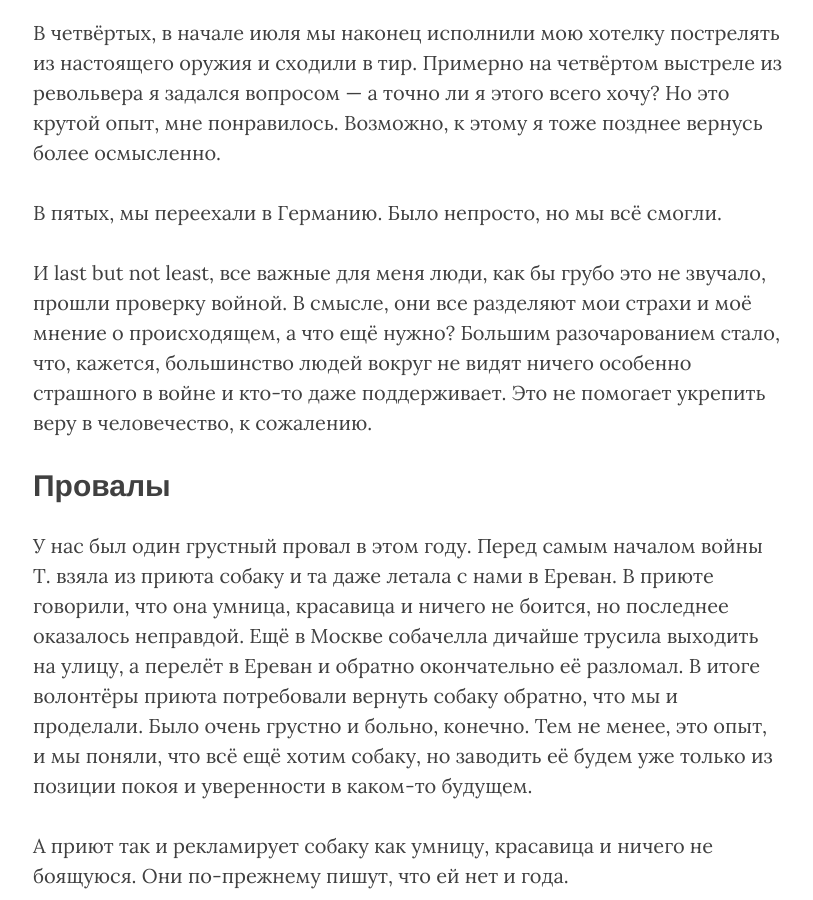
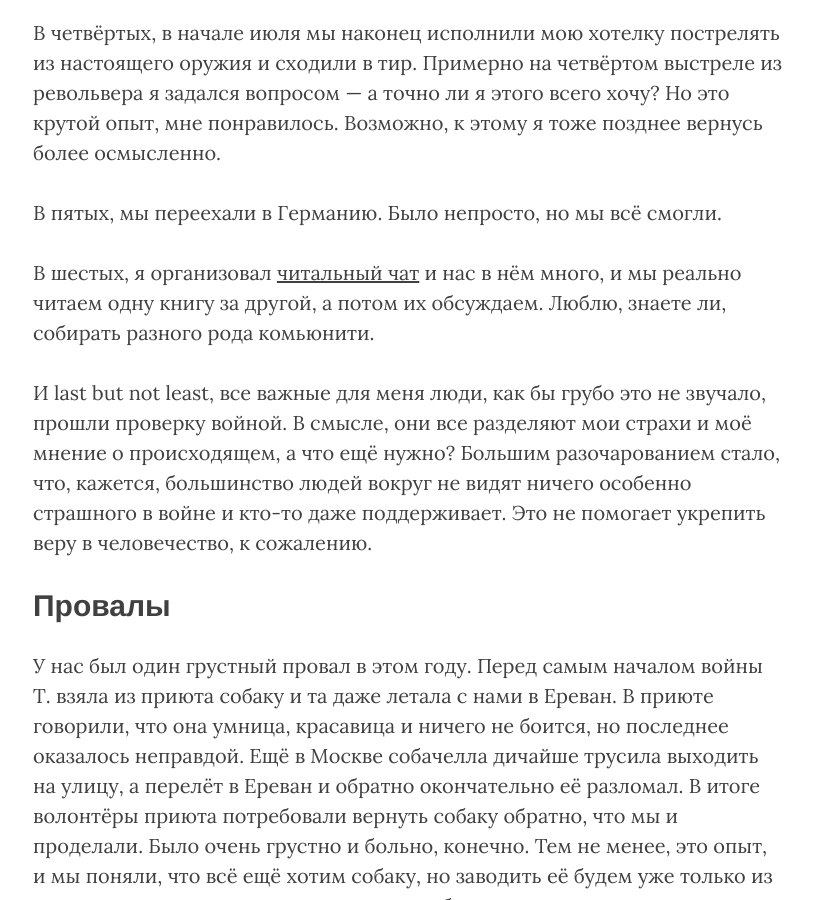
Before and after one commit to Freika/freika.github.io, a Jekyll site: the page built from _posts/2022-12-06-2022.md, in a window 1280 px wide and 900 px high, scrolled down 4354 px. Shown: the whole window, without its empty margins (232-1045 px from the left). Built offline with Jekyll 4.4.1, drawn with Linux system fonts in a browser that asks for light colours; nearby versions of some CDN libraries.

Commit message:
Add bookclub to 2022

```diff
--- a/_posts/2022-12-06-2022.md
+++ b/_posts/2022-12-06-2022.md
@@ -43,6 +43,8 @@ title: 2022
 
 В пятых, мы переехали в Германию. Было непросто, но мы всё смогли.
 
+В шестых, я организовал [читальный чат](https://startwithpage.one/) и нас в нём много, и мы реально читаем одну книгу за другой, а потом их обсуждаем. Люблю, знаете ли, собирать разного рода комьюнити.
+
 И last but not least, все важные для меня люди, как бы грубо это не звучало, прошли проверку войной. В смысле, они все разделяют мои страхи и моё мнение о происходящем, а что ещё нужно? Большим разочарованием стало, что, кажется, большинство людей вокруг не видят ничего особенно страшного в войне и кто-то даже поддерживает. Это не помогает укрепить веру в человечество, к сожалению.
 
 ## Провалы
```
